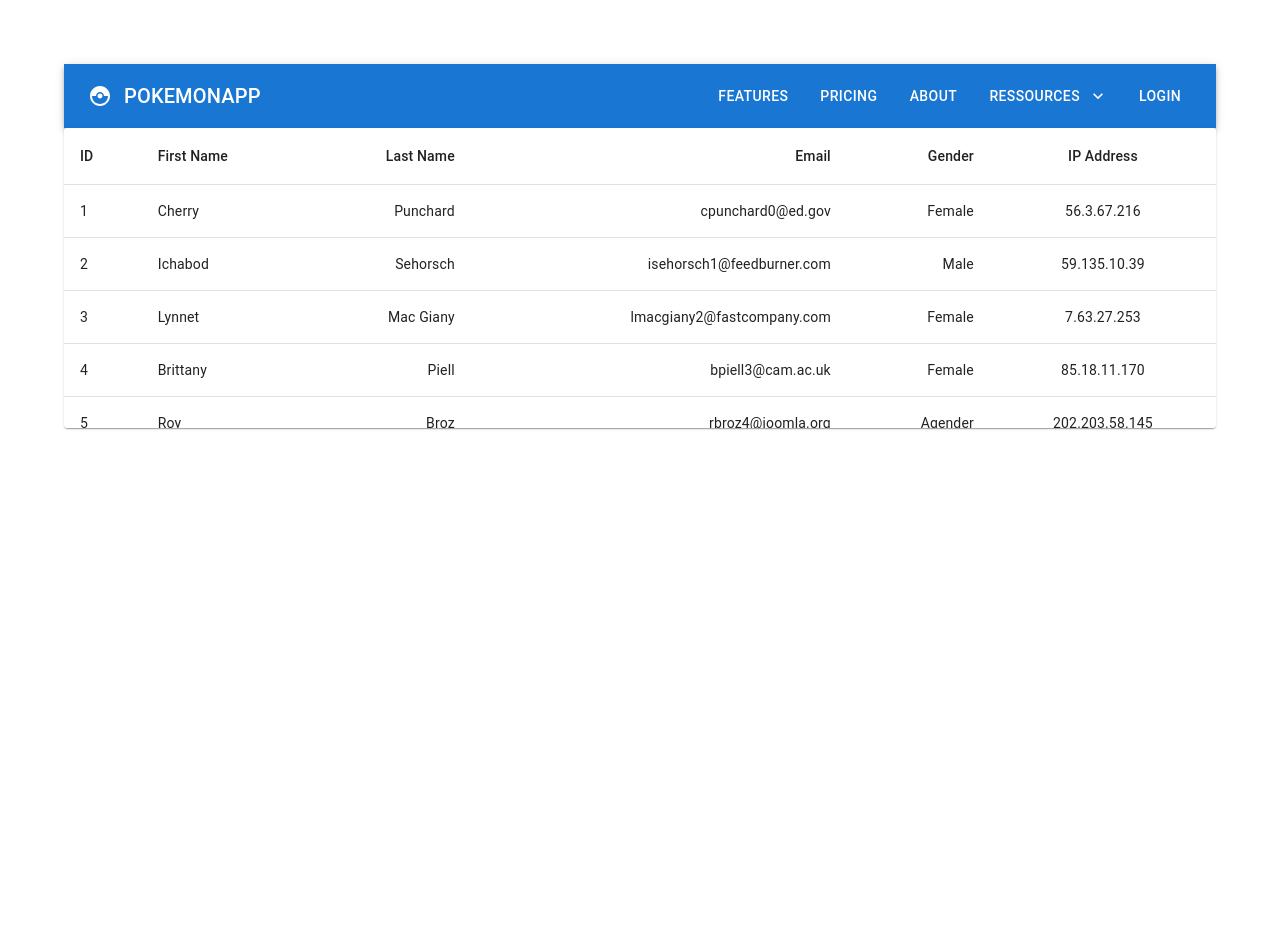
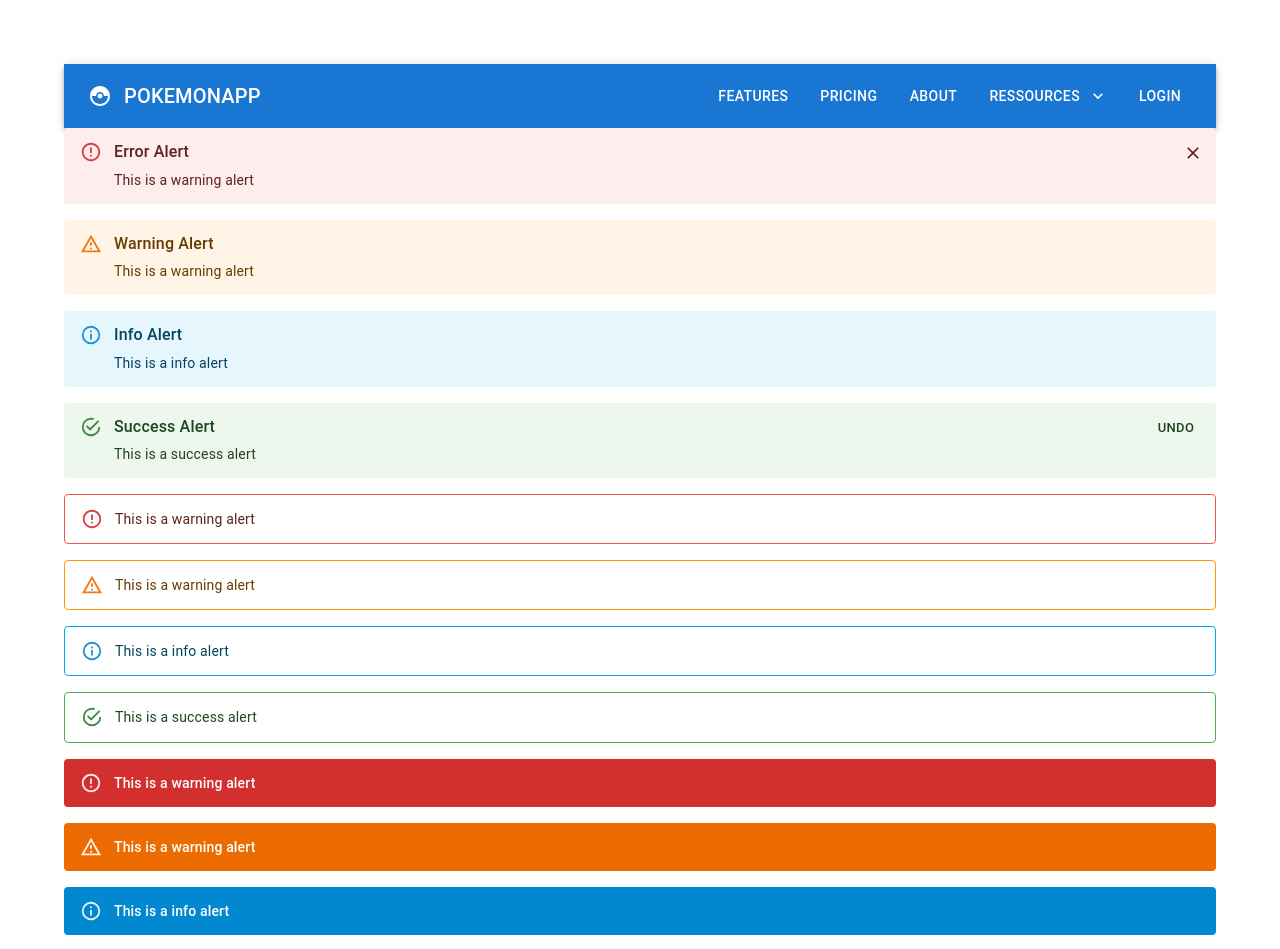
Before and after one commit to MrMic/react-mui, a React (Create React App) app: page / in a window 1280 px wide. Shown: the top 949 px of the page. Before the commit the page ends 800 px from the top, so only its background shows below. Built offline with nearby package versions, Linux system fonts and the light colour scheme.

Commit message:
Alert Component

```diff
--- a/src/App.tsx
+++ b/src/App.tsx
@@ -1,4 +1,5 @@
 import "./App.css";
+import { MuiAlert } from "./components/MuiAlert";
 // import { MuiChip } from "./components/MuiChip";
 // import { MuiList } from "./components/MuiList";
 // import { MuiAvatar } from "./components/MuiAvatar";
@@ -8,7 +9,7 @@
 // import { MuiDrawer } from "./components/MuiDrawer";
 // import { MuiLink } from "./components/MuiLink";
 import { MuiNavBar } from "./components/MuiNavBar";
-import { MuiTable } from "./components/MuiTable";
+// import { MuiTable } from "./components/MuiTable";
 // import { MuiTooltip } from "./components/MuiTooltip";
 // import { MuiSpeedDial } from "./components/MuiSpeedDial";
 // import { MuiImageList } from "./components/MuiImageList";
@@ -52,7 +53,8 @@
       {/* <MuiList /> */}
       {/* <MuiChip /> */}
       {/* <MuiTooltip /> */}
-      <MuiTable />
+      {/* <MuiTable /> */}
+      <MuiAlert />
     </div>
   );
 }
--- /dev/null
+++ b/src/components/MuiAlert.tsx
@@ -0,0 +1,58 @@
+import { Alert, AlertTitle, Button, Stack } from "@mui/material";
+import CheckIcon from "@mui/icons-material/Check";
+
+export const MuiAlert = () => {
+  return (
+    <Stack spacing={2}>
+      <Alert severity="error" onClose={() => alert("Close it!")}>
+        <AlertTitle>Error Alert</AlertTitle>This is a warning alert
+      </Alert>
+      <Alert severity="warning">
+        <AlertTitle>Warning Alert</AlertTitle>This is a warning alert
+      </Alert>
+      <Alert severity="info">
+        <AlertTitle>Info Alert</AlertTitle>This is a info alert
+      </Alert>
+      <Alert
+        severity="success"
+        action={
+          <Button color="inherit" size="small">
+            UNDO
+          </Button>
+        }
+      >
+        <AlertTitle>Success Alert</AlertTitle>This is a success alert
+      </Alert>
+
+      <Alert variant="outlined" severity="error">
+        This is a warning alert
+      </Alert>
+      <Alert variant="outlined" severity="warning">
+        This is a warning alert
+      </Alert>
+      <Alert variant="outlined" severity="info">
+        This is a info alert
+      </Alert>
+      <Alert variant="outlined" severity="success">
+        This is a success alert
+      </Alert>
+
+      <Alert variant="filled" severity="error">
+        This is a warning alert
+      </Alert>
+      <Alert variant="filled" severity="warning">
+        This is a warning alert
+      </Alert>
+      <Alert variant="filled" severity="info">
+        This is a info alert
+      </Alert>
+      <Alert
+        variant="filled"
+        severity="success"
+        icon={<CheckIcon fontSize="inherit" />}
+      >
+        This is a success alert
+      </Alert>
+    </Stack>
+  );
+};
```
